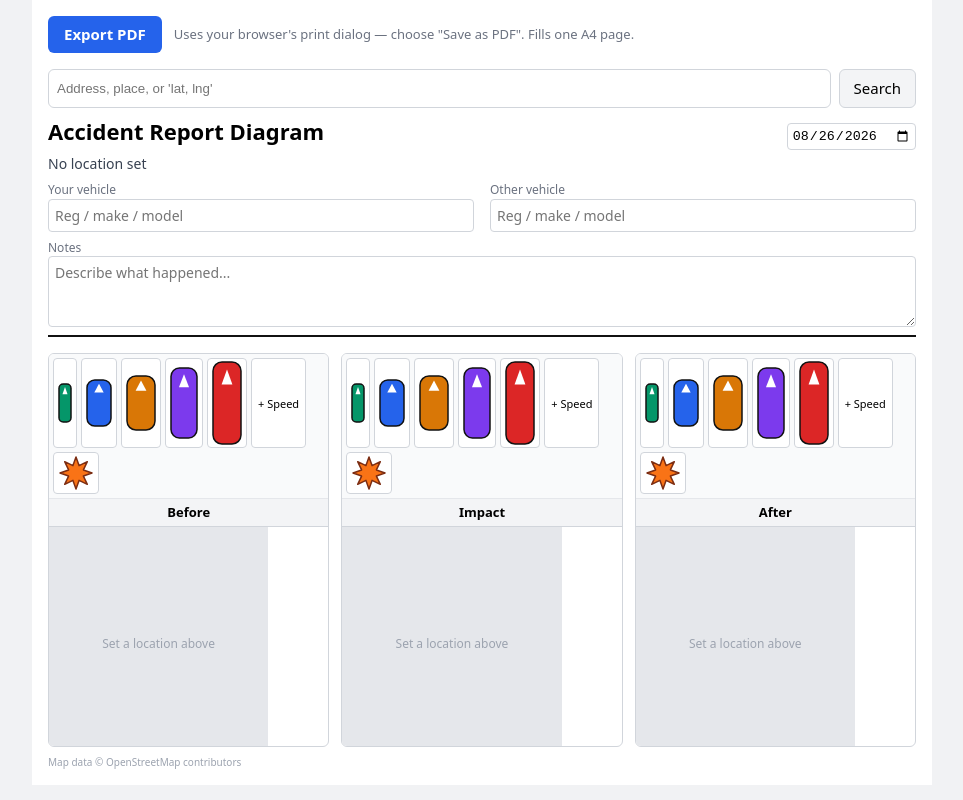
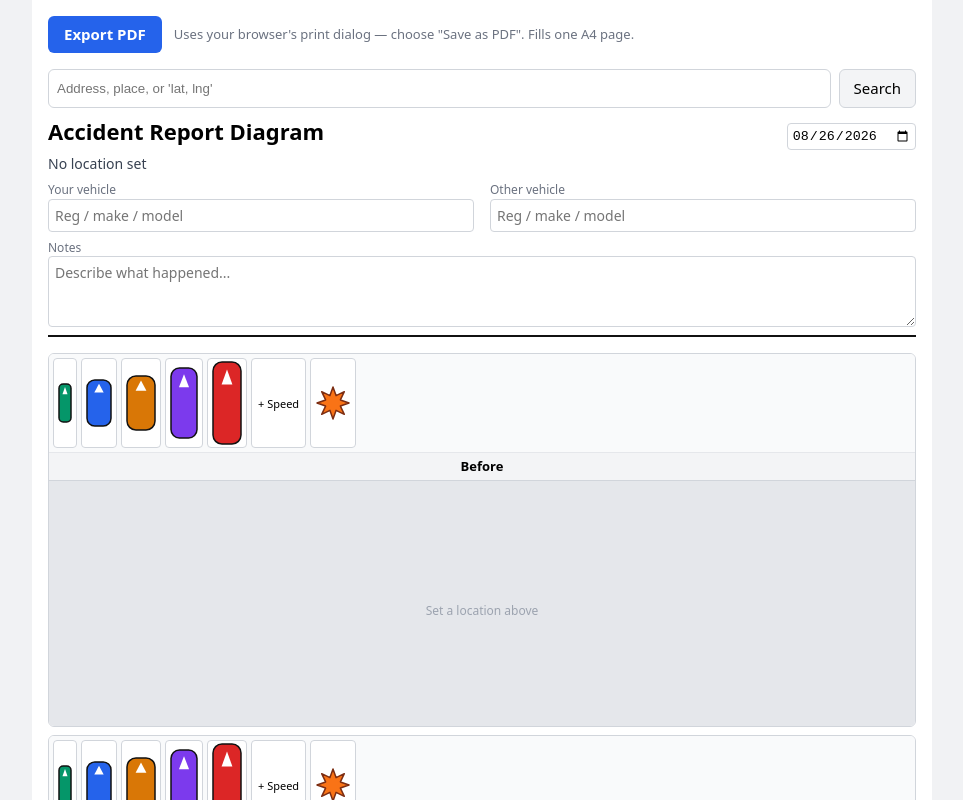
Before and after one commit to JayDubyaEey/crash-pad, a React (Vite) app: page / in a window 1280 px wide. Shown: the top 800 px of the page, without its empty margins (158-1121 px from the left). Built offline with nearby package versions, Linux system fonts and the light colour scheme.

Commit message:
fix: resolve map showing and change layout a bit

```diff
--- a/src/App.css
+++ b/src/App.css
@@ -134,8 +134,8 @@
 /* --- Storyboard --- */
 .storyboard-grid {
   display: grid;
-  grid-template-columns: repeat(3, 1fr);
-  gap: 12px;
+  grid-template-columns: 1fr;
+  gap: 8px;
 }
 
 .storyboard-panel {
@@ -180,9 +180,8 @@
 
 .panel-map {
   position: relative;
-  width: 58mm;
-  height: 58mm;
-  max-width: 100%;
+  width: 100%;
+  height: 65mm;
   background: #e5e7eb;
   touch-action: none;
   cursor: default;
@@ -190,6 +189,10 @@
 
 .panel-map .leaflet-container {
   cursor: default;
+  /* Leaflet's internal panes carry z-index up to 700 with no stacking
+     context of their own to contain them — without this they leak out
+     and render above .panel-overlay (z-index 10), hiding placed icons. */
+  z-index: 0;
 }
 
 .panel-overlay {
--- a/src/components/LocationPicker.jsx
+++ b/src/components/LocationPicker.jsx
@@ -3,6 +3,7 @@ import { MapContainer, TileLayer, Marker, useMapEvents } from 'react-leaflet'
 import 'leaflet/dist/leaflet.css'
 import { geocode } from '../lib/geocode'
 import { markerIcon } from '../lib/leafletIcon'
+import { RecenterMap } from './RecenterMap'
 
 function ClickToMove({ onMove }) {
   useMapEvents({
@@ -85,6 +86,7 @@ export function LocationPicker({ location, onLocationChange }) {
               }}
             />
             <ClickToMove onMove={(lat, lng) => onLocationChange({ ...location, lat, lng })} />
+            <RecenterMap lat={location.lat} lng={location.lng} />
           </MapContainer>
         </>
       )}
--- /dev/null
+++ b/src/components/RecenterMap.jsx
@@ -0,0 +1,12 @@
+import { useEffect } from 'react'
+import { useMap } from 'react-leaflet'
+
+// MapContainer only reads center/zoom on first mount (it's uncontrolled) —
+// this keeps the view synced whenever the location changes afterward.
+export function RecenterMap({ lat, lng }) {
+  const map = useMap()
+  useEffect(() => {
+    map.setView([lat, lng], map.getZoom())
+  }, [lat, lng, map])
+  return null
+}
--- a/src/components/StoryboardPanel.jsx
+++ b/src/components/StoryboardPanel.jsx
@@ -2,6 +2,7 @@ import { useRef, useState } from 'react'
 import { MapContainer, TileLayer, Marker } from 'react-leaflet'
 import 'leaflet/dist/leaflet.css'
 import { DraggableItem } from './DraggableItem'
+import { RecenterMap } from './RecenterMap'
 import { VEHICLE_TYPES, VehicleIcon, ImpactIcon } from './icons/VehicleIcon'
 import { markerIcon } from '../lib/leafletIcon'
 
@@ -73,6 +74,7 @@ export function StoryboardPanel({ title, location, items, onItemsChange }) {
           >
             <TileLayer url="https://{s}.tile.openstreetmap.org/{z}/{x}/{y}.png" />
             <Marker position={[location.lat, location.lng]} icon={markerIcon} />
+            <RecenterMap lat={location.lat} lng={location.lng} />
           </MapContainer>
         ) : (
           <div className="panel-map-placeholder">Set a location above</div>
```
